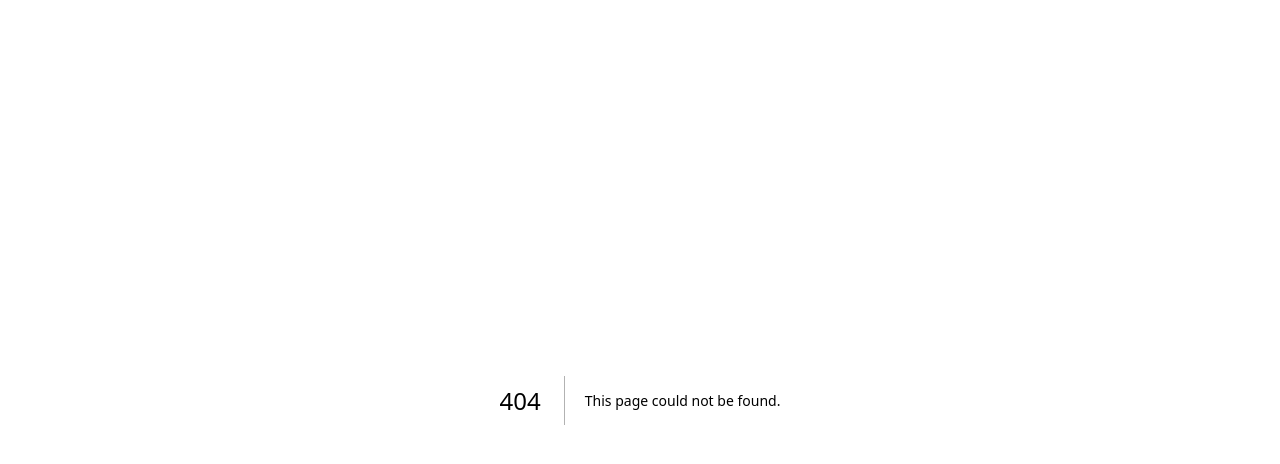
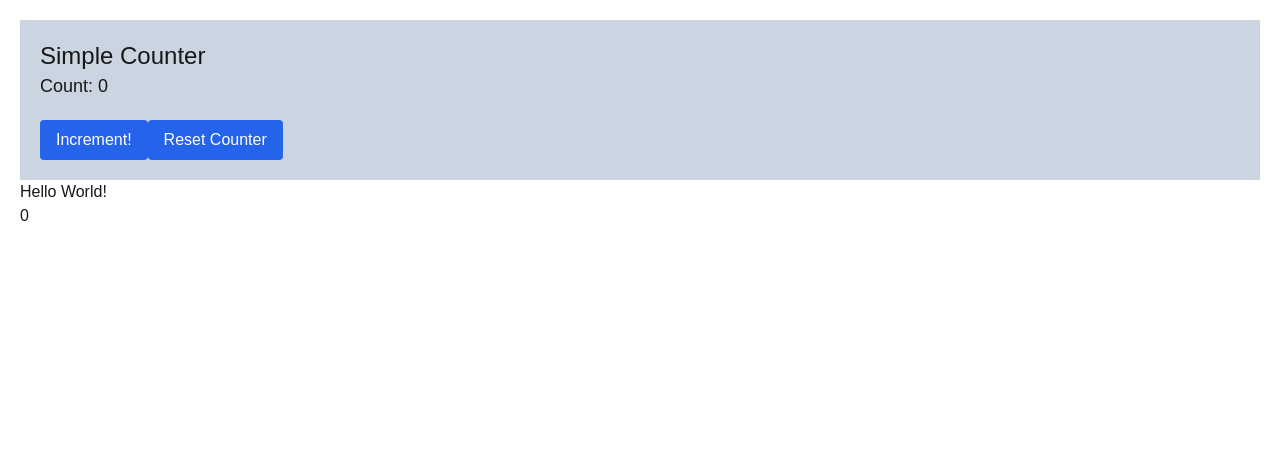
Before and after one commit to emily-thieu56/cprg306-assignments, a Next.js app: page /week-4/advanced-counter in a window 1280 px wide. Before the commit this address had no page. Shown: the top 464 px of the page. Built offline with nearby package versions, Linux system fonts and the light colour scheme.

Commit message:
Week 4 demo

```diff
--- a/app/page.js
+++ b/app/page.js
@@ -10,7 +10,10 @@
     <ul>
       <li><Link href="./week-2/" className={linkStyles}> Week 2 Assignment</Link></li>
       <li><Link href="./week-3/objects/" className={linkStyles}> Week 3 Assignment</Link></li>
-      <li><Link href="./week-3/props/" className={linkStyles}> Week 4 Assignment</Link></li>
+      <li><Link href="./week-3/props/" className={linkStyles}> Week 3 Assignment</Link></li>
+      <li><Link href="./week-4/functions/" className={linkStyles}> Week 4 Assignment</Link></li>
+      <li><Link href="./week-4/simple-counter/" className={linkStyles}> Week 4 Assignment</Link></li>
+      <li><Link href="./week-4/advanced-counter/" className={linkStyles}> Week 4 Assignment</Link></li>
     </ul>
 
 
--- /dev/null
+++ b/app/week-4/advanced-counter/advanced-counter.js
@@ -0,0 +1,16 @@
+export default function AdvCounter ({currentCount, incrementCounterFunction, resetCounterFunction}){
+    let btnDisable = false;
+    if(currentCount >= 10) {
+        btnDisable = true;
+    }
+    let btnStyles = "bg-blue-600 text-white rounded py-2 px-4 mt-5 hover:bg-blue-400 active:bg-yellow-500 disabled:bg-gray-400"
+    return (
+        <div className="bg-slate-300 p-5">
+            <h2 className="text-2xl">Simple Counter</h2>
+            <p className="text-lg">Count: {currentCount}</p>
+            <button className= {btnStyles}
+            onClick={incrementCounterFunction} disabled={btnDisable}>Increment!</button>
+            <button className={btnStyles} onClick={resetCounterFunction}>Reset Counter</button>
+        </div>
+    );
+}
--- /dev/null
+++ b/app/week-4/advanced-counter/counter-display.js
@@ -0,0 +1,7 @@
+export default function CounterDisplay ({currentCount}) {
+    return (
+        <div>
+            <p>{currentCount}</p>
+        </div>
+    );
+}
--- /dev/null
+++ b/app/week-4/advanced-counter/page.js
@@ -0,0 +1,27 @@
+"use client"
+
+import { useState } from "react";
+import AdvCounter from "./advanced-counter";
+import CounterDisplay from "./counter-display";
+
+export default function AdvCounterPage (){
+    const [count, setCount] = useState(0);
+    const incrementCounter = () => {
+        if(count < 10){
+            setCount(count + 1);
+        }
+
+    }
+
+    const resetCounter = () => {
+        setCount(0);
+    }
+    return (
+        <main className="p-5">
+            <AdvCounter currentCount={count} incrementCounterFunction={incrementCounter}
+            resetCounterFunction={resetCounter}/>
+            <p>Hello World!</p>
+            <CounterDisplay currentCount={count}/>
+        </main>
+    );
+}
--- /dev/null
+++ b/app/week-4/functions/page.js
@@ -0,0 +1,40 @@
+export default function FunctionsPage(){
+    function helloWorld(username, dayOfWeek){
+        //return "Hello World! Welcome back" + username + ", today is" + dayOfWeek;
+        return `Hello World! Welcome back ${username}, today is ${dayOfWeek}`;
+    }
+
+    const helloWorld2 = (username, dayOfWeek) =>{
+        return `Hello World! Welcome back ${username}, today is ${dayOfWeek}`;
+    }
+
+    const helloWorld3 = (username) => `Hello ${username}`;
+    const helloMath = (a,b) => a + b;
+
+    const louder = (textFunc, username, dayOfWeek) => {
+        let thisText = textFunc(username, dayOfWeek);
+        return thisText.toUpperCase();
+
+    }
+
+    const multiplyBy = (num1) => {
+        return (num2) => num1 * num2;
+    }
+
+    const multiplyByThree = multiplyBy(3);
+    const multiplyByTen = multiplyBy(10);
+    return (
+        <main>
+            <h1>Functions</h1>
+            <p>{helloWorld("Alice", "Friday")}</p>
+            <p>{helloWorld2("Jeremy", "Wednesday")}</p>
+            <p>{helloWorld3("John")}</p>
+            <p>{helloMath(3,4)}</p>
+            <p>{louder(helloWorld3, "Robert")}</p>
+            <p>{louder(helloWorld2, "Anne", "Wednesday")}</p>
+            <p>{multiplyByThree(7)}</p>
+            <p>{multiplyByTen(7)}</p>
+        </main>
+
+    );
+}
--- /dev/null
+++ b/app/week-4/simple-counter/counter.js
@@ -0,0 +1,19 @@
+"use client"
+
+import { useState } from "react";
+
+export default function SimpleCounter() {
+    const [count, setCount] = useState(0);
+    const incrementCounter = () => {
+        setCount(count + 1);
+    }
+    //setCounter(1); //setCount triggers a re-render of the page,
+    //so we cannot invoke the setter in the code call.
+    return (
+        <div>
+            <h2>Simple Counter</h2>
+            <p>Count: {count}</p>
+            <button onClick={incrementCounter}>Increment!</button>
+        </div>
+    );
+}
--- /dev/null
+++ b/app/week-4/simple-counter/page.js
@@ -0,0 +1,9 @@
+import SimpleCounter from "./counter";
+
+export default function SimpleCounterPage() {
+    return (
+        <main>
+            <SimpleCounter />
+        </main>
+    );
+}
```
